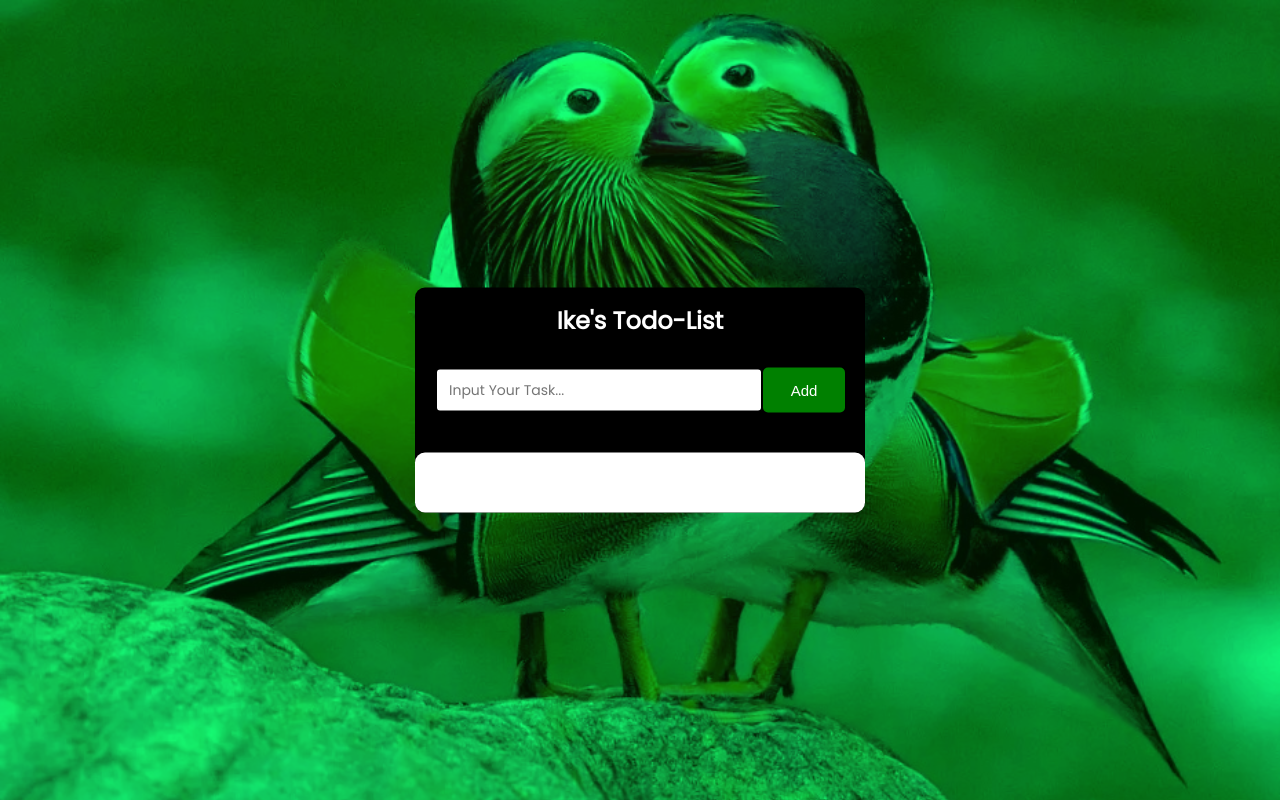
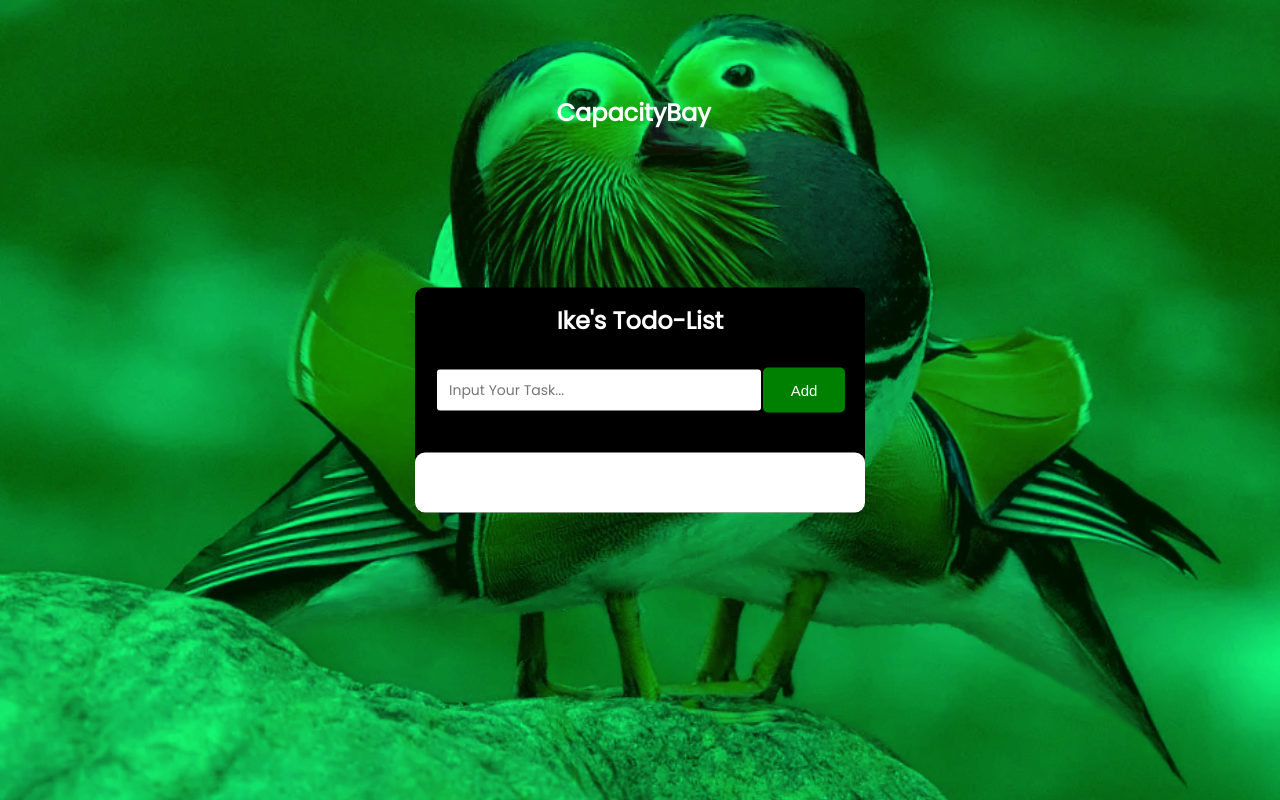
Before and after one commit to Eberesundayikechukwu/todo_list, a plain HTML site: page index.html in a window 1280 px wide. Drawn offline with Linux system fonts and the light colour scheme.

Commit message:
my second commit

```diff
--- a/index.html
+++ b/index.html
@@ -10,6 +10,7 @@
 
 </head>
 <body>
+    <h2 class="klas">CapacityBay</h2>
     <div class="todo">
         <h2>Ike's Todo-List</h2>
         <div id="task">
--- a/style.css
+++ b/style.css
@@ -26,6 +26,11 @@ body {
   margin: auto;
   background-color: red;
   position: relative;
+}
+.klas{
+    color: white;
+    margin-bottom: 100%;
+    margin-left: 120%;
 }
 
 .todo {
```
